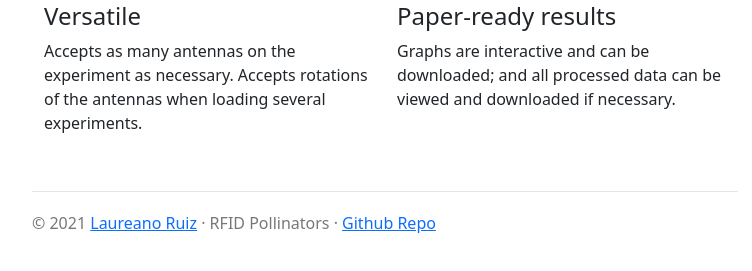
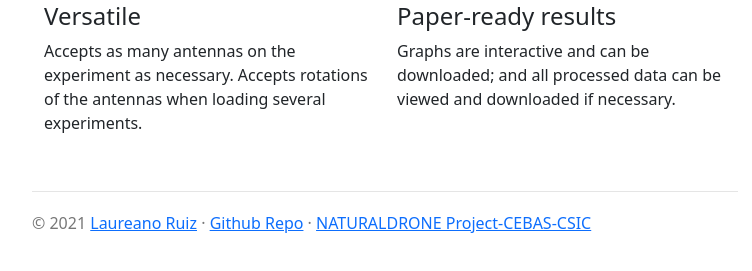
Before and after one commit to laureanorp/Pollinators-ETL, a Flask app: template templates/home.html in a window 1280 px wide. Shown: the part 641-912 px from the top of the page, without its empty margins (255-1007 px from the left). Run offline with Flask 2, Linux system fonts and the light colour scheme; the template is opened without the code that fills it, so the values that code supplies are empty; parts of the project's set-up code (start-up, migrations or seed data) failed here and were passed over.

Commit message:
footer - add NATURALDRONE link

```diff
--- a/templates/error_input_genotypes.html
+++ b/templates/error_input_genotypes.html
@@ -40,7 +40,7 @@
     </div>
 
     <footer class="footer">
-        <p>&copy; 2021 <a href="https://www.linkedin.com/in/laureanorp">Laureano Ruiz</a> · RFID Pollinators · <a href="https://github.com/laureanorp/Pollinators-ETL">Github Repo</a></p>
+        <p>&copy; 2021 <a href="https://www.linkedin.com/in/laureanorp">Laureano Ruiz</a> · <a href="https://github.com/laureanorp/Pollinators-ETL">Github Repo</a> · <a href="http://agrotransfer.csic.es/naturaldrone-utilizacion-de-insectos-polinizadores-como-drones-naturales-para-fenotipado-y-seleccion-de-plantas-21073-pdc-19/">NATURALDRONE Project-CEBAS-CSIC</a></p>
     </footer>
 </div> <!-- /container -->
 </body>
--- a/templates/error_input_parameters.html
+++ b/templates/error_input_parameters.html
@@ -41,7 +41,7 @@
     </div>
 
     <footer class="footer">
-        <p>&copy; 2021 <a href="https://www.linkedin.com/in/laureanorp">Laureano Ruiz</a> · RFID Pollinators · <a href="https://github.com/laureanorp/Pollinators-ETL">Github Repo</a></p>
+        <p>&copy; 2021 <a href="https://www.linkedin.com/in/laureanorp">Laureano Ruiz</a> · <a href="https://github.com/laureanorp/Pollinators-ETL">Github Repo</a> · <a href="http://agrotransfer.csic.es/naturaldrone-utilizacion-de-insectos-polinizadores-como-drones-naturales-para-fenotipado-y-seleccion-de-plantas-21073-pdc-19/">NATURALDRONE Project-CEBAS-CSIC</a></p>
     </footer>
 </div> <!-- /container -->
 </body>
--- a/templates/error_pipeline_results.html
+++ b/templates/error_pipeline_results.html
@@ -40,7 +40,7 @@
     </div>
 
     <footer class="footer">
-        <p>&copy; 2021 <a href="https://www.linkedin.com/in/laureanorp">Laureano Ruiz</a> · RFID Pollinators · <a href="https://github.com/laureanorp/Pollinators-ETL">Github Repo</a></p>
+        <p>&copy; 2021 <a href="https://www.linkedin.com/in/laureanorp">Laureano Ruiz</a> · <a href="https://github.com/laureanorp/Pollinators-ETL">Github Repo</a> · <a href="http://agrotransfer.csic.es/naturaldrone-utilizacion-de-insectos-polinizadores-como-drones-naturales-para-fenotipado-y-seleccion-de-plantas-21073-pdc-19/">NATURALDRONE Project-CEBAS-CSIC</a></p>
     </footer>
 
 </div> <!-- /container -->
--- a/templates/home.html
+++ b/templates/home.html
@@ -61,7 +61,7 @@
     </div>
 
     <footer class="footer">
-        <p>&copy; 2021 <a href="https://www.linkedin.com/in/laureanorp">Laureano Ruiz</a> · RFID Pollinators · <a href="https://github.com/laureanorp/Pollinators-ETL">Github Repo</a></p>
+        <p>&copy; 2021 <a href="https://www.linkedin.com/in/laureanorp">Laureano Ruiz</a> · <a href="https://github.com/laureanorp/Pollinators-ETL">Github Repo</a> · <a href="http://agrotransfer.csic.es/naturaldrone-utilizacion-de-insectos-polinizadores-como-drones-naturales-para-fenotipado-y-seleccion-de-plantas-21073-pdc-19/">NATURALDRONE Project-CEBAS-CSIC</a></p>
     </footer>
 
     <script>
--- a/templates/input_genotypes.html
+++ b/templates/input_genotypes.html
@@ -63,7 +63,7 @@
     </form>
 
     <footer class="footer">
-        <p>&copy; 2021 <a href="https://www.linkedin.com/in/laureanorp">Laureano Ruiz</a> · RFID Pollinators · <a href="https://github.com/laureanorp/Pollinators-ETL">Github Repo</a></p>
+        <p>&copy; 2021 <a href="https://www.linkedin.com/in/laureanorp">Laureano Ruiz</a> · <a href="https://github.com/laureanorp/Pollinators-ETL">Github Repo</a> · <a href="http://agrotransfer.csic.es/naturaldrone-utilizacion-de-insectos-polinizadores-como-drones-naturales-para-fenotipado-y-seleccion-de-plantas-21073-pdc-19/">NATURALDRONE Project-CEBAS-CSIC</a></p>
     </footer>
 
     <script>
--- a/templates/input_parameters.html
+++ b/templates/input_parameters.html
@@ -113,7 +113,7 @@
     </form>
 
     <footer class="footer">
-        <p>&copy; 2021 <a href="https://www.linkedin.com/in/laureanorp">Laureano Ruiz</a> · RFID Pollinators · <a href="https://github.com/laureanorp/Pollinators-ETL">Github Repo</a></p>
+        <p>&copy; 2021 <a href="https://www.linkedin.com/in/laureanorp">Laureano Ruiz</a> · <a href="https://github.com/laureanorp/Pollinators-ETL">Github Repo</a> · <a href="http://agrotransfer.csic.es/naturaldrone-utilizacion-de-insectos-polinizadores-como-drones-naturales-para-fenotipado-y-seleccion-de-plantas-21073-pdc-19/">NATURALDRONE Project-CEBAS-CSIC</a></p>
     </footer>
 
     <script>
--- a/templates/pipeline_results.html
+++ b/templates/pipeline_results.html
@@ -179,7 +179,7 @@
     </div>
 
     <footer class="footer">
-       <p>&copy; 2021 <a href="https://www.linkedin.com/in/laureanorp">Laureano Ruiz</a> · RFID Pollinators · <a href="https://github.com/laureanorp/Pollinators-ETL">Github Repo</a></p>
+        <p>&copy; 2021 <a href="https://www.linkedin.com/in/laureanorp">Laureano Ruiz</a> · <a href="https://github.com/laureanorp/Pollinators-ETL">Github Repo</a> · <a href="http://agrotransfer.csic.es/naturaldrone-utilizacion-de-insectos-polinizadores-como-drones-naturales-para-fenotipado-y-seleccion-de-plantas-21073-pdc-19/">NATURALDRONE Project-CEBAS-CSIC</a></p>
     </footer>
 
 </div> <!-- /container -->
```
